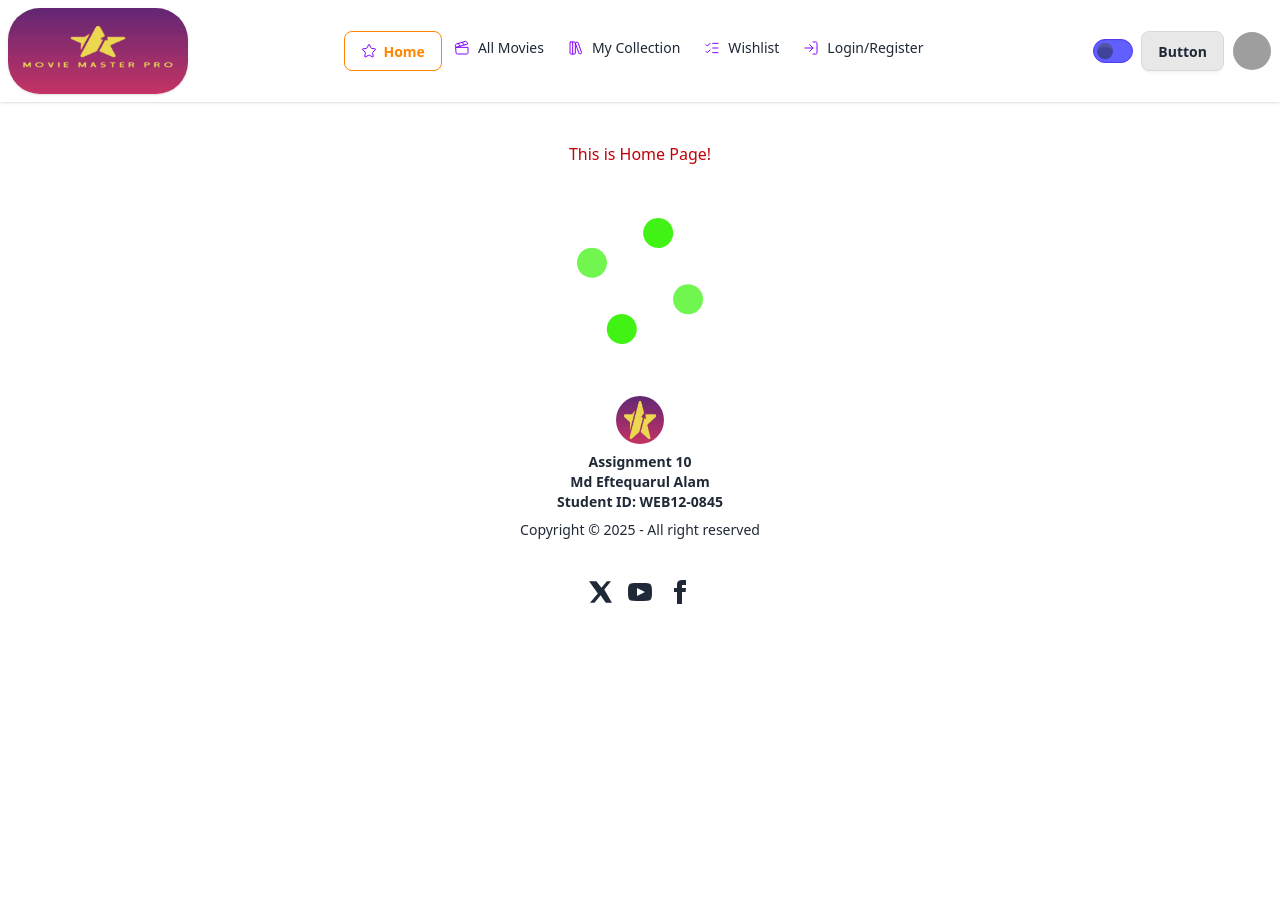
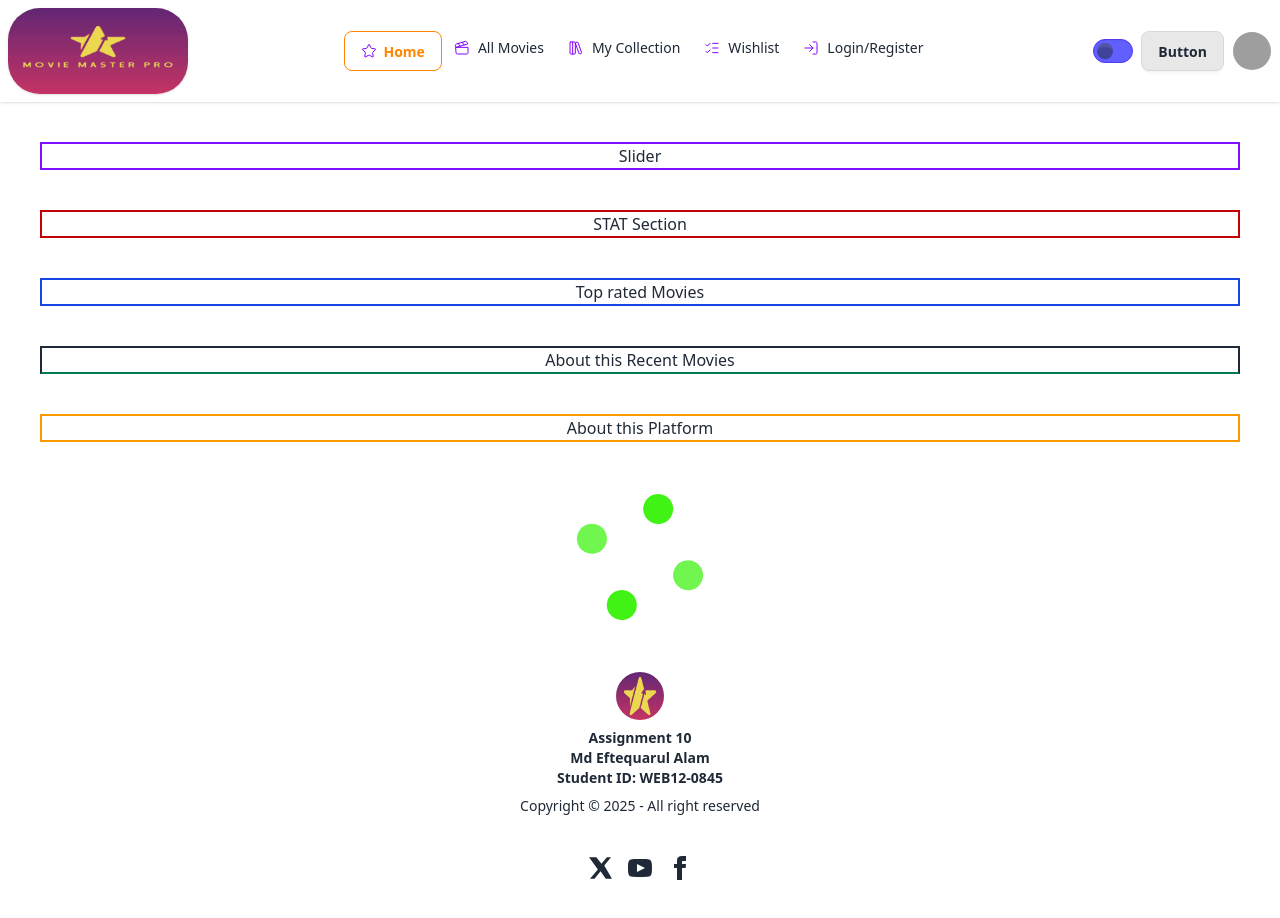
Before and after one commit to efthi/ph12_efthi_movie_masterpro_A10_client, a React (Vite) app: page / in a window 1280 px wide. Before the commit the page ends 800 px from the top, so only its background shows below. Built offline with nearby package versions, Linux system fonts and the light colour scheme; grey boxes are pictures that could not be loaded.

Commit message:
Update: Home and Routes Updated with Pages

```diff
--- a/src/Pages/Home.jsx
+++ b/src/Pages/Home.jsx
@@ -2,11 +2,20 @@ import React from 'react';
 import Navbar from '../Components/Navbar';
 import Spinner from '../Components/Spinner';
 import Footer from '../Components/Footer';
+import Slider from '../Components/Slider';
+import Stats from '../Components/Stats';
+import TopRated from '../Components/TopRated';
+import RecentMovies from '../Components/RecentMovies';
+import AboutPlatform from '../Components/AboutPlatform';
 
 const Home = () => {
     return (
     <>
-      <p className='text-center m-10 text-red-700'>This is Home Page!</p>
+      <Slider></Slider>
+      <Stats></Stats>
+      <TopRated></TopRated>
+      <RecentMovies></RecentMovies>
+      <AboutPlatform></AboutPlatform>
     </>
   )
 }
--- a/src/Routes/Routes.jsx
+++ b/src/Routes/Routes.jsx
@@ -1,6 +1,12 @@
 import {createBrowserRouter} from "react-router";
 import MainLayout from "../Layout/MainLayout";
 import Home from "../Pages/Home";
+import ErrorPage from "../Pages/ErrorPage";
+import AllMovies from "../Pages/AllMovies";
+import MyCollection from "../Pages/MyCollection";
+import Wishlist from "../Pages/Wishlist";
+import Login from "../Pages/Login";
+import Register from "../Pages/Register";
 
 
 const router = createBrowserRouter([
@@ -8,12 +14,19 @@ const router = createBrowserRouter([
     {
         path:'/',
         Component:MainLayout,
+        errorElement: <ErrorPage></ErrorPage>,
         children:[
             {index: true, element: <Home />,},
-            {path:'allmovies', element: <p className="text-center m-10">All Movies Page</p> },
-            {path:'mycollection', element: <p className="text-center m-10">My Collecetion Page</p> },
-            {path:'wishlist', element: <p className="text-center m-10">My Wishlist Page</p> },
-            {path:'login', element: <p className="text-center m-10">Login Page</p> },
+            {path:'allmovies', element: <AllMovies></AllMovies> },
+            {path:'mycollection', element: <MyCollection></MyCollection> },
+            {path:'wishlist', element: <Wishlist></Wishlist> },
+            {path:'login', element: <Login></Login> },
+            {path:'register', element: <Register></Register> },
+
+            {
+                path: "*",
+                element: <ErrorPage />
+            },
         ]
 
     }
```
